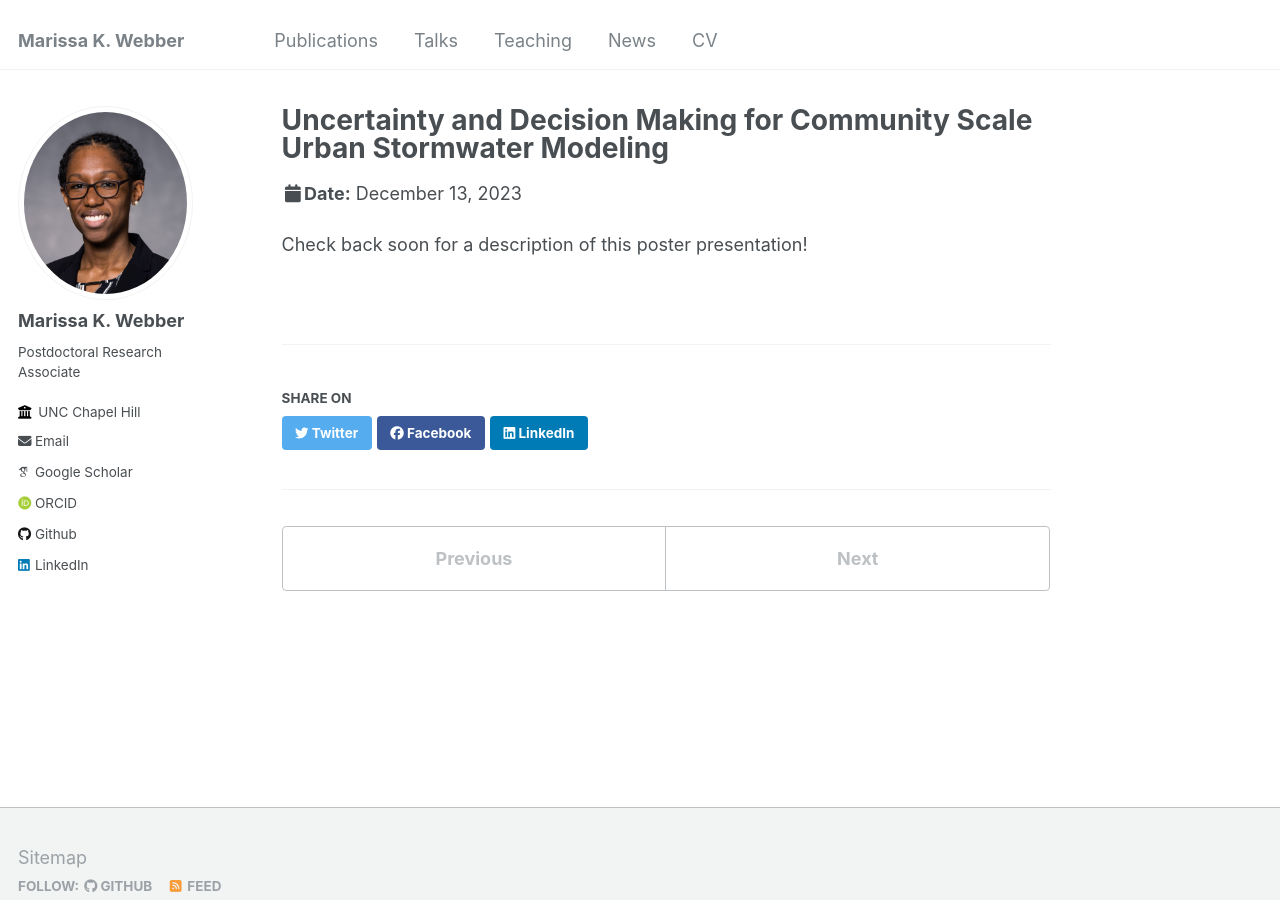
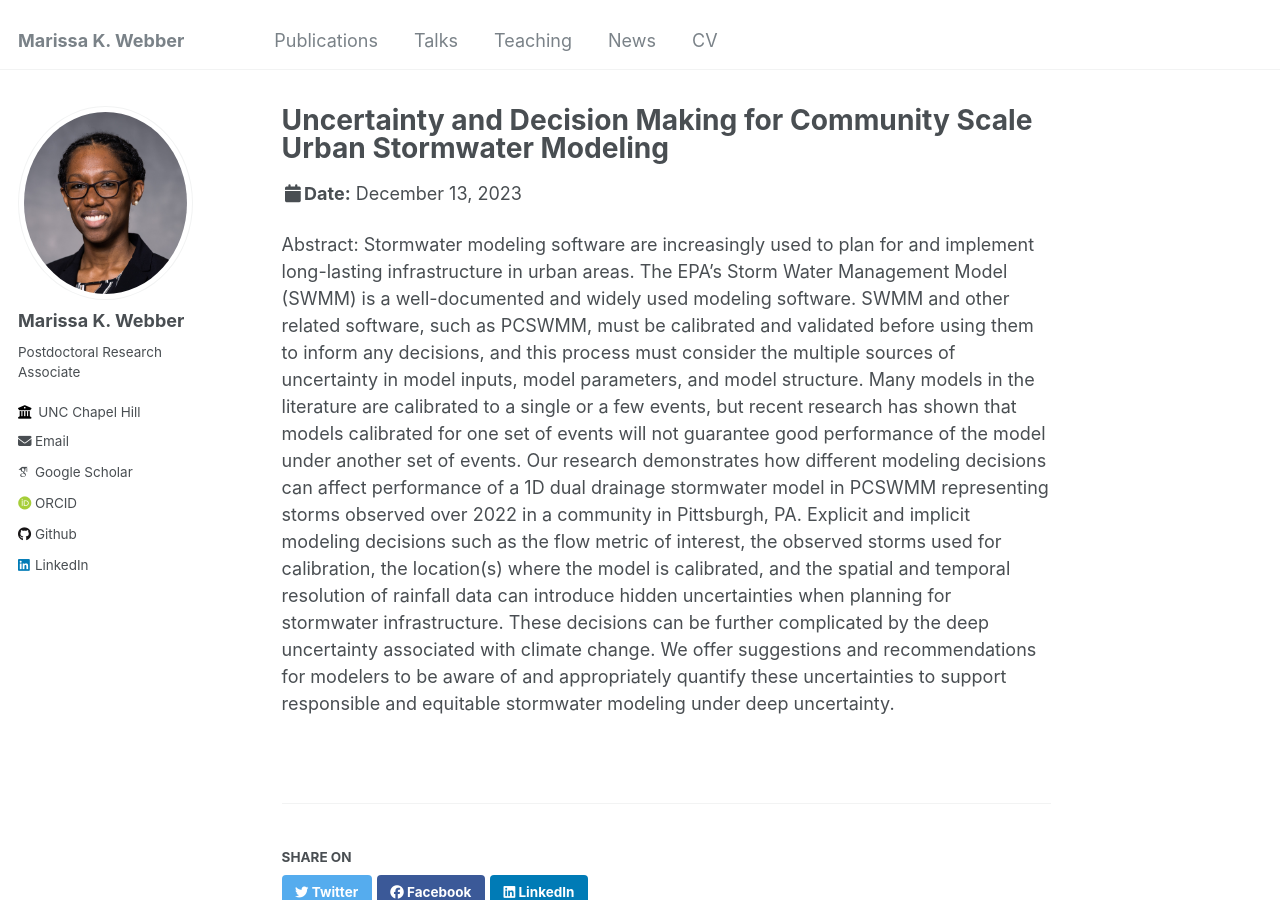
Before and after one commit to mwebber2/marissakwebber, a Jekyll site: the page built from _talks/2023-12-AGU.md, in a window 1280 px wide and 900 px high. Built offline with Jekyll 4.4.1, drawn with Linux system fonts in a browser that asks for light colours; some web fonts are replaced.

Commit message:
Update 2023-12-AGU.md
Add abstract

```diff
--- a/_talks/2023-12-AGU.md
+++ b/_talks/2023-12-AGU.md
@@ -8,4 +8,6 @@ date: 2023-12-13
 location: "San Francisco, CA"
 ---
 
-Check back soon for a description of this poster presentation!
+Abstract:
+Stormwater modeling software are increasingly used to plan for and implement long-lasting infrastructure in urban areas. The EPA’s Storm Water Management Model (SWMM) is a well-documented and widely used modeling software. SWMM and other related software, such as PCSWMM, must be calibrated and validated before using them to inform any decisions, and this process must consider the multiple sources of uncertainty in model inputs, model parameters, and model structure. Many models in the literature are calibrated to a single or a few events, but recent research has shown that models calibrated for one set of events will not guarantee good performance of the model under another set of events.
+Our research demonstrates how different modeling decisions can affect performance of a 1D dual drainage stormwater model in PCSWMM representing storms observed over 2022 in a community in Pittsburgh, PA. Explicit and implicit modeling decisions such as the flow metric of interest, the observed storms used for calibration, the location(s) where the model is calibrated, and the spatial and temporal resolution of rainfall data can introduce hidden uncertainties when planning for stormwater infrastructure. These decisions can be further complicated by the deep uncertainty associated with climate change. We offer suggestions and recommendations for modelers to be aware of and appropriately quantify these uncertainties to support responsible and equitable stormwater modeling under deep uncertainty.
```
